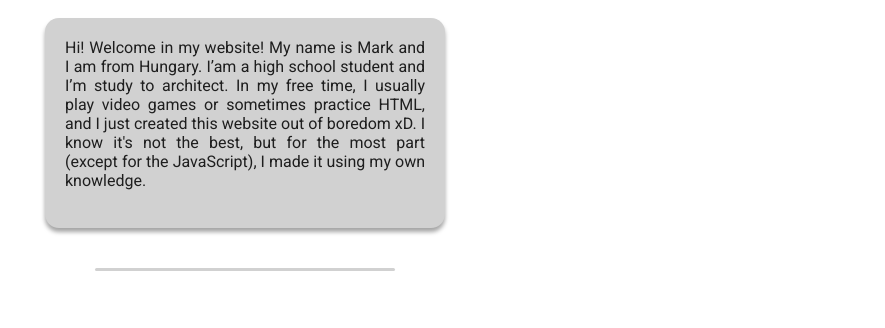
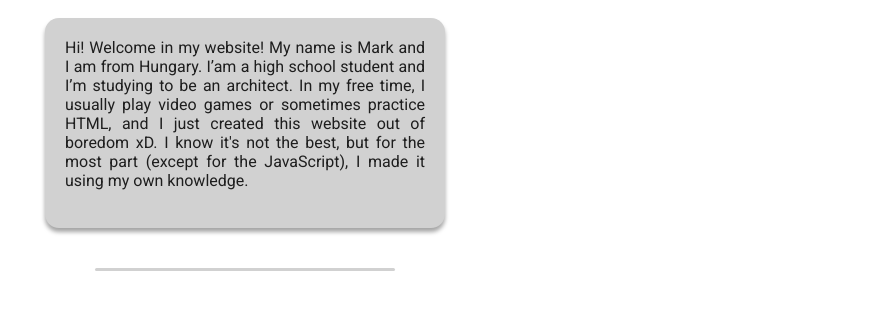
Before and after one commit to M4rkontop/m4rkontop.github.io, a plain HTML site: page index.html in a window 1280 px wide. Shown: the part 434-762 px from the top of the page, without its empty margins (395-1280 px from the left). Drawn offline with Linux system fonts and the light colour scheme.

Commit message:
Update index.html

```diff
--- a/index.html
+++ b/index.html
@@ -407,7 +407,7 @@ body.light .socials-buttons .github-light {
     <h1 class="aboutme">About me</h1>
     <div class="aboutme-position">
         <div id="socials" class="aboutme-background">
-            <p>Hi! Welcome in my website! My name is Mark and I am from Hungary. I’am a high school student and I’m study to architect. In my free time, I usually play video games or sometimes practice HTML, and I just created this website out of boredom xD. I know it's not the best, but for the most part (except for the JavaScript), I made it using my own knowledge.</p>
+            <p>Hi! Welcome in my website! My name is Mark and I am from Hungary. I’am a high school student and I’m studying to be an architect. In my free time, I usually play video games or sometimes practice HTML, and I just created this website out of boredom xD. I know it's not the best, but for the most part (except for the JavaScript), I made it using my own knowledge.</p>
         </div>
     </div>
     <div class="space"></div>
```
